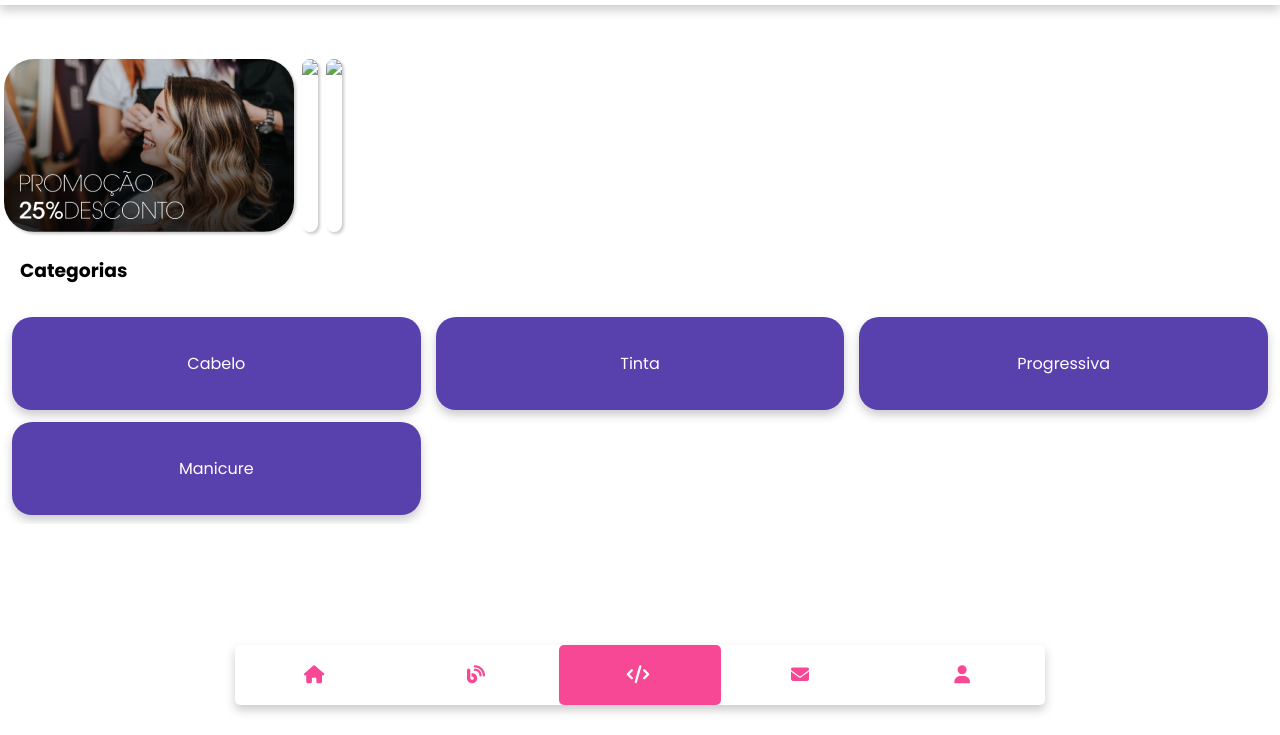
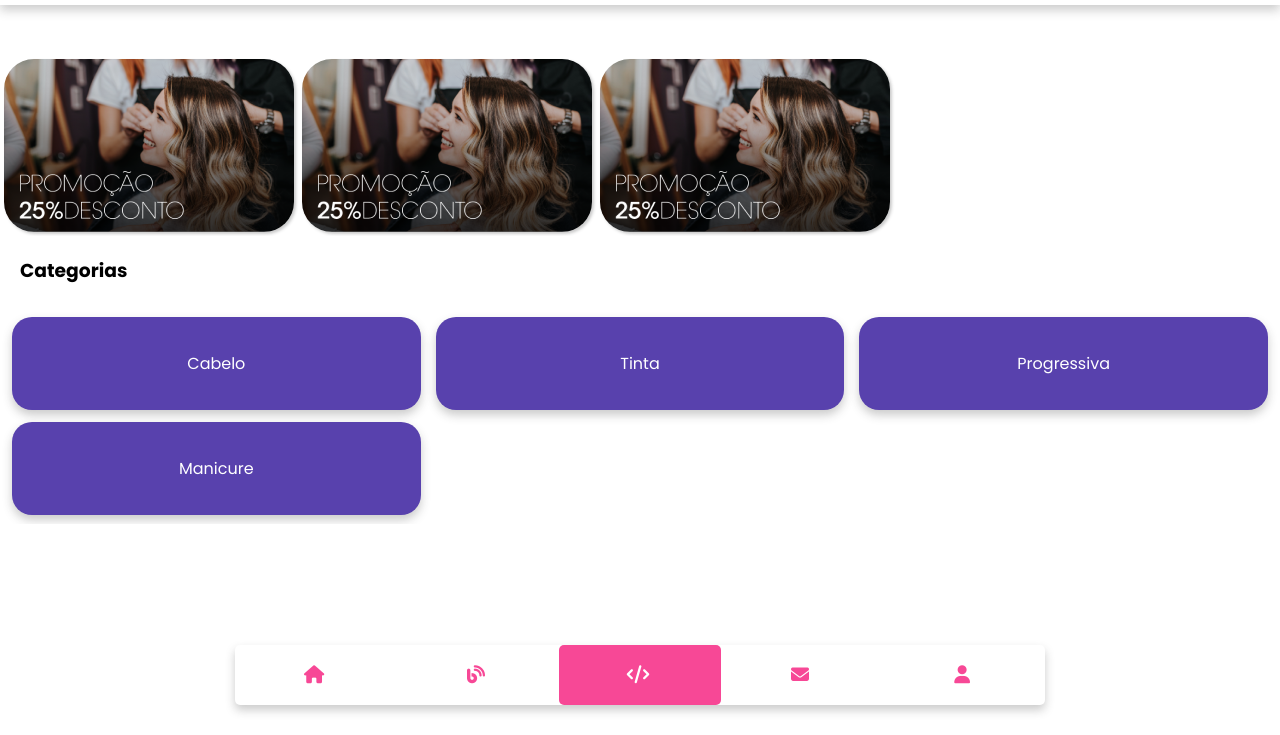
Before and after one commit to finestweber/template-Menu-e-Grid, a plain HTML site: page index.html in a window 1280 px wide. Shown: the part 65-800 px from the top of the page. Drawn offline with Linux system fonts and the light colour scheme; the site is published under a folder, as on GitHub Pages, so addresses that start at the root find nothing.

Commit message:
pagina home completa v1

```diff
--- a/index.html
+++ b/index.html
@@ -55,8 +55,8 @@
   </div>
    <div class="caixa-imagem">
           <img src="images/banner.png">
-       <img src="/images/banner.png">
-         <img src="/images/banner.png">
+           <img src="images/banner.png">
+             <img src="images/banner.png">
 
    </div>
 
```
